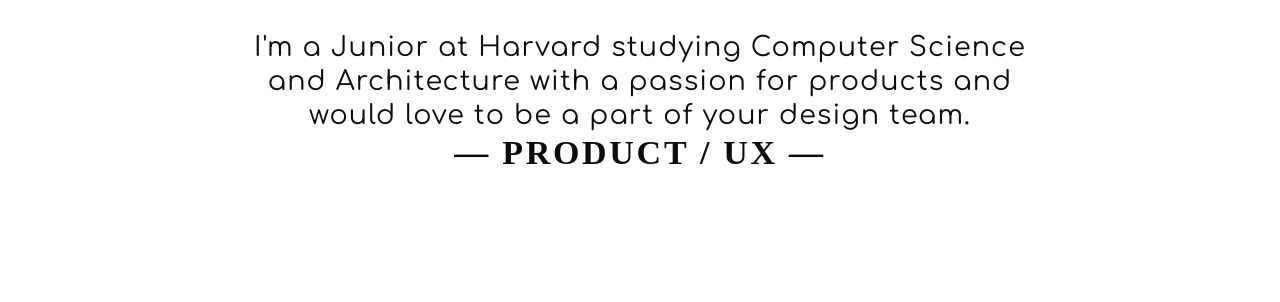
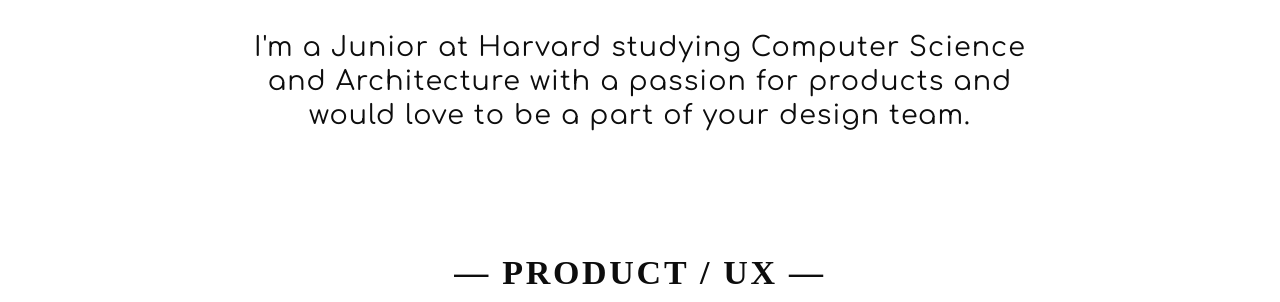
Before and after one commit to gabemartinez1/gabemartinez1.github.io, a plain HTML site: page index.html in a window 1280 px wide. Shown: the part 840-1142 px from the top of the page. Drawn offline with Linux system fonts and the light colour scheme; files whose address does not match are found by name; a web font is replaced by a local one.

Commit message:
spacer fix above product

```diff
--- a/index.html
+++ b/index.html
@@ -105,6 +105,7 @@
 			<div class="page-title wrapper-small">
 				<h4 class="alttitle align-center">I'm a Junior at Harvard studying Computer Science and Architecture with a passion for products and would love to be a part of your design team.</h4>
 			</div>
+			<div class="spacer spacer-medium"></div>
 		</section>
 	    <!-- HERO -->
 
```
Also changed, not shown: 2 other files.
